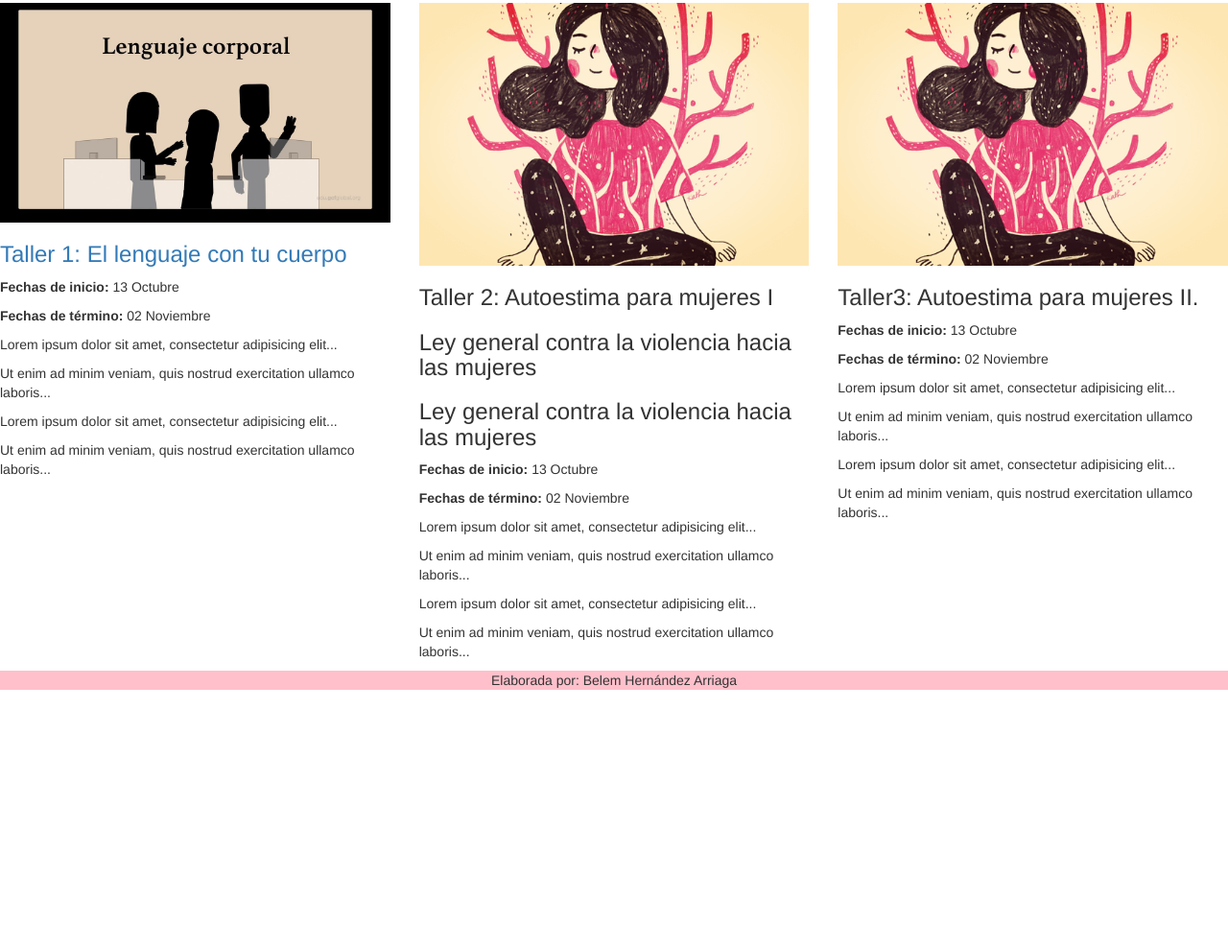
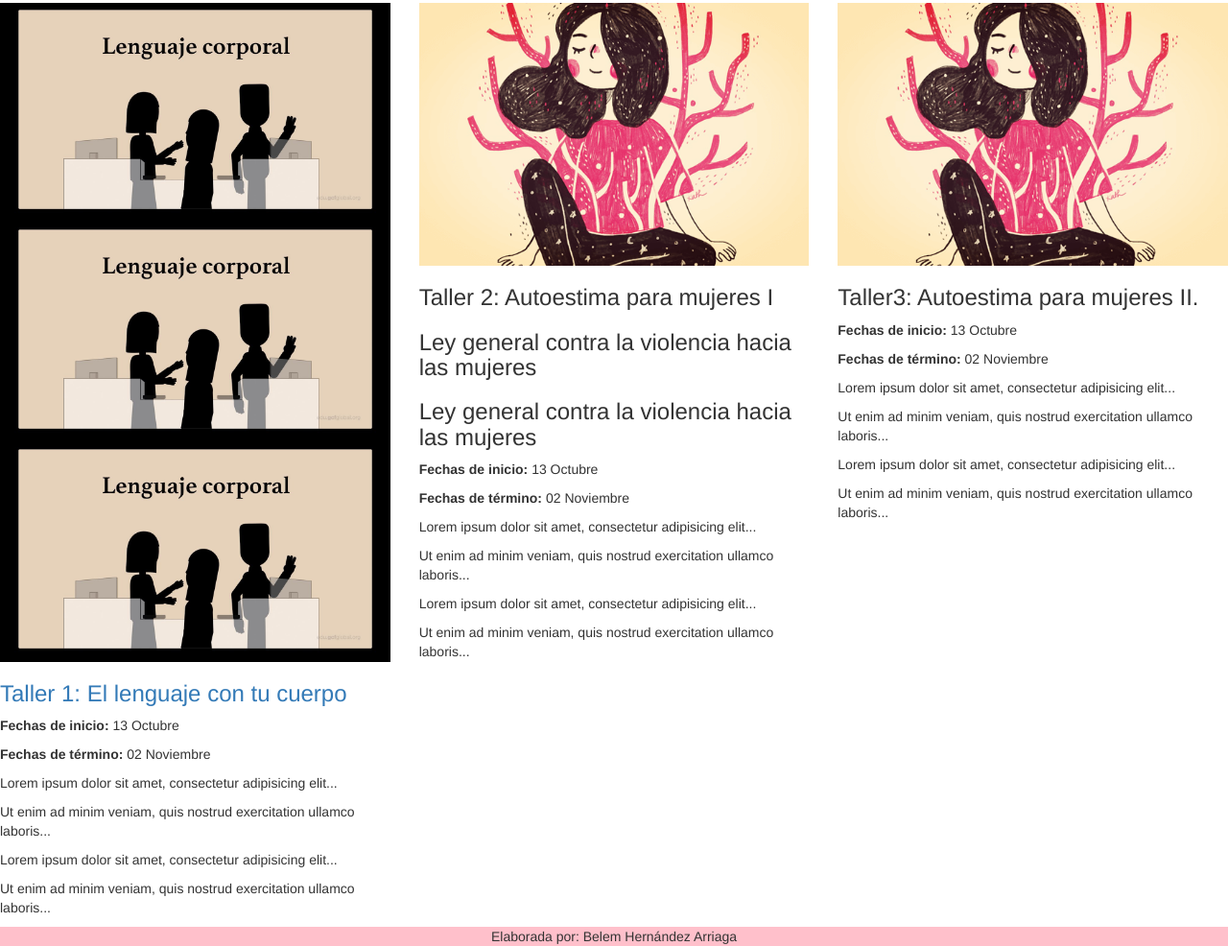
Before and after one commit to belemHA/proyectoHarTwitter, a website: page index.html in a window 1280 px wide. Shown: the part 1439-2425 px from the top of the page at 96% size. Before the commit the page ends 2158 px from the top, so only its background shows below. Drawn offline with nearby package versions, Linux system fonts and the light colour scheme.

Commit message:
agreugue dos ligas

```diff
--- a/index.html
+++ b/index.html
@@ -84,6 +84,8 @@
  		</div>
  		<div class="col-md-4 ficha-curso" >
  			<a href="taller1.html"> <img src="lenguajcorp1.jpg" class="img-responsive"></a>
+			 <a href="taller1.html"> <img src="lenguajcorp1.jpg" class="img-responsive"></a>
+			 <a href="taller1.html"> <img src="lenguajcorp1.jpg" class="img-responsive"></a>
  			<h3><a href="taller1.html">Taller 1: El lenguaje con tu cuerpo</a> </h3>
  			<p> <strong> Fechas de inicio:</strong> 13 Octubre</p>
  			<p> <strong> Fechas de término:</strong> 02 Noviembre</p>
```
